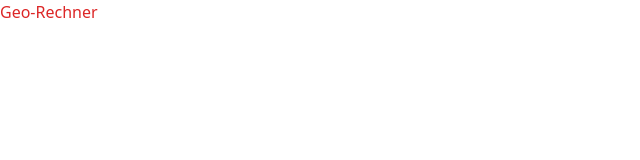
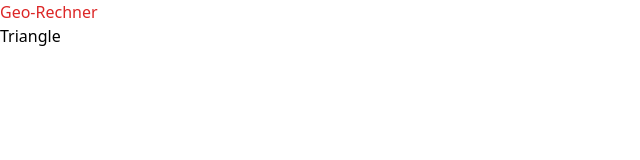
Before and after one commit to lcmoc/react-3d-menu, a React (Create React App) app: page / in a window 1280 px wide. Shown: the top 160 px of the page, without its empty margins (0-640 px from the left). Built offline with nearby package versions, Linux system fonts and the light colour scheme.

Commit message:
added file structure

```diff
--- a/src/App.js
+++ b/src/App.js
@@ -1,9 +1,11 @@
 import './index.css';
+import Triangle from './components/Triangle';
 
 function App() {
   return (
     <div>
       <h1 className="text-red-600">Geo-Rechner</h1>
+      <Triangle />
     </div>
   );
 }
--- /dev/null
+++ b/src/components/Triangle/index.js
@@ -0,0 +1,8 @@
+const Triangle = () => {
+
+    return(
+        <h1>Triangle</h1>
+    )
+};
+
+export default Triangle;
```
